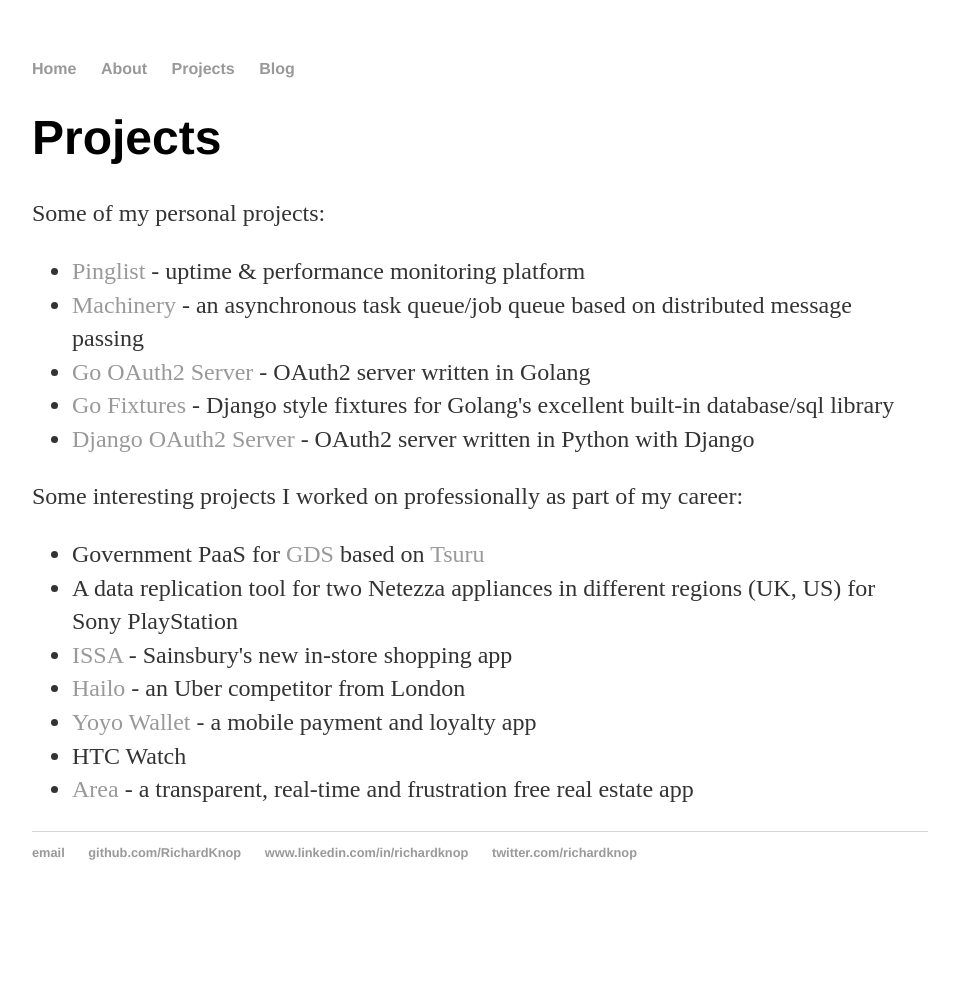
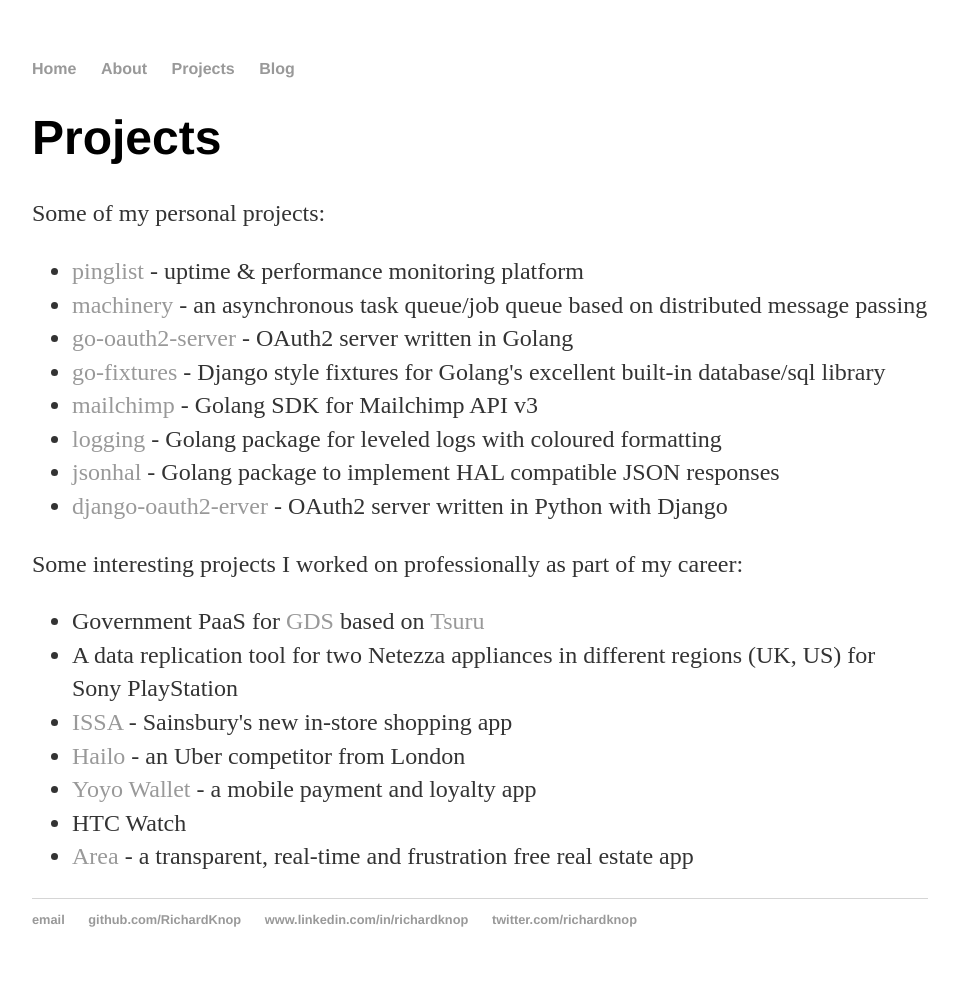
Before and after one commit to RichardKnop/richardknop.github.io, a Jekyll site: the page built from projects/index.html, in a window 1280 px wide. Shown: the whole page, without its empty margins (160-1119 px from the left). Built offline with Jekyll 4.4.1, drawn with Linux system fonts in a browser that asks for light colours; before the commit the page ends 920 px from its top, so only the background shows below that.

Commit message:
Update index.html

```diff
--- a/projects/index.html
+++ b/projects/index.html
@@ -6,11 +6,14 @@
   <h1>Projects</h1>
   <p>Some of my personal projects:</p>
   <ul>
-    <li><a href="https://pingli.st">Pinglist</a> - uptime &amp; performance monitoring platform</li>
-    <li><a href="https://github.com/RichardKnop/machinery">Machinery</a> - an asynchronous task queue/job queue based on distributed message passing</li>
-    <li><a href="https://github.com/RichardKnop/go-oauth2-server">Go OAuth2 Server</a> - OAuth2 server written in Golang</li>
-    <li><a href="https://github.com/RichardKnop/go-fixtures">Go Fixtures</a> - Django style fixtures for Golang's excellent built-in database/sql library</li>
-    <li><a href="https://github.com/RichardKnop/django-oauth2-server">Django OAuth2 Server</a> - OAuth2 server written in Python with Django</li>
+    <li><a href="https://pingli.st">pinglist</a> - uptime &amp; performance monitoring platform</li>
+    <li><a href="https://github.com/RichardKnop/machinery">machinery</a> - an asynchronous task queue/job queue based on distributed message passing</li>
+    <li><a href="https://github.com/RichardKnop/go-oauth2-server">go-oauth2-server</a> - OAuth2 server written in Golang</li>
+    <li><a href="https://github.com/RichardKnop/go-fixtures">go-fixtures</a> - Django style fixtures for Golang's excellent built-in database/sql library</li>
+    <li><a href="https://github.com/RichardKnop/mailchimp">mailchimp</a> - Golang SDK for Mailchimp API v3</li>
+    <li><a href="https://github.com/RichardKnop/logging">logging</a> - Golang package for leveled logs with coloured formatting</li>
+    <li><a href="https://github.com/RichardKnop/jsonhal">jsonhal</a> - Golang package to implement HAL compatible JSON responses</li>
+    <li><a href="https://github.com/RichardKnop/django-oauth2-server">django-oauth2-erver</a> - OAuth2 server written in Python with Django</li>
   </ul>
   <p>Some interesting projects I worked on professionally as part of my career:</p>
   <ul>
```
